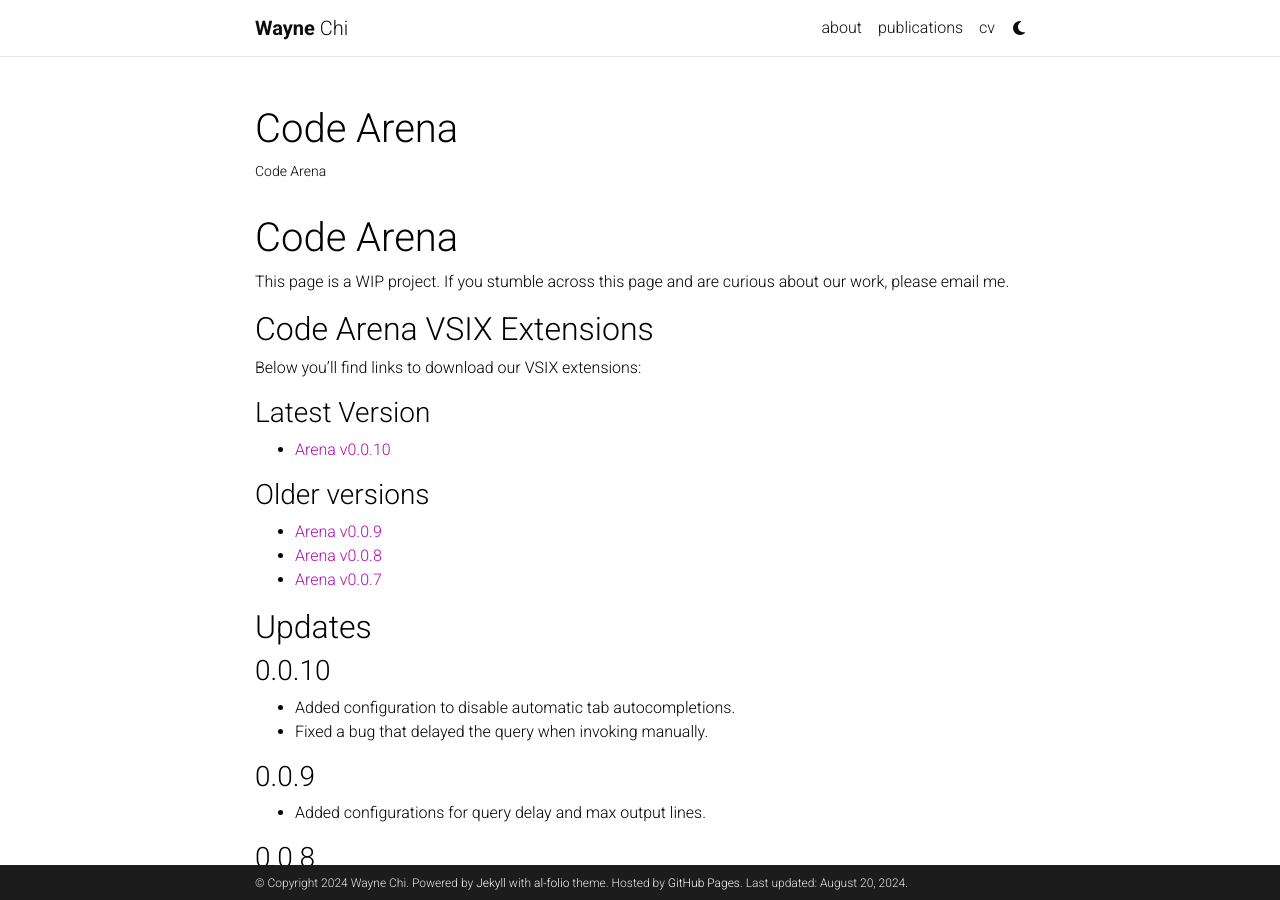
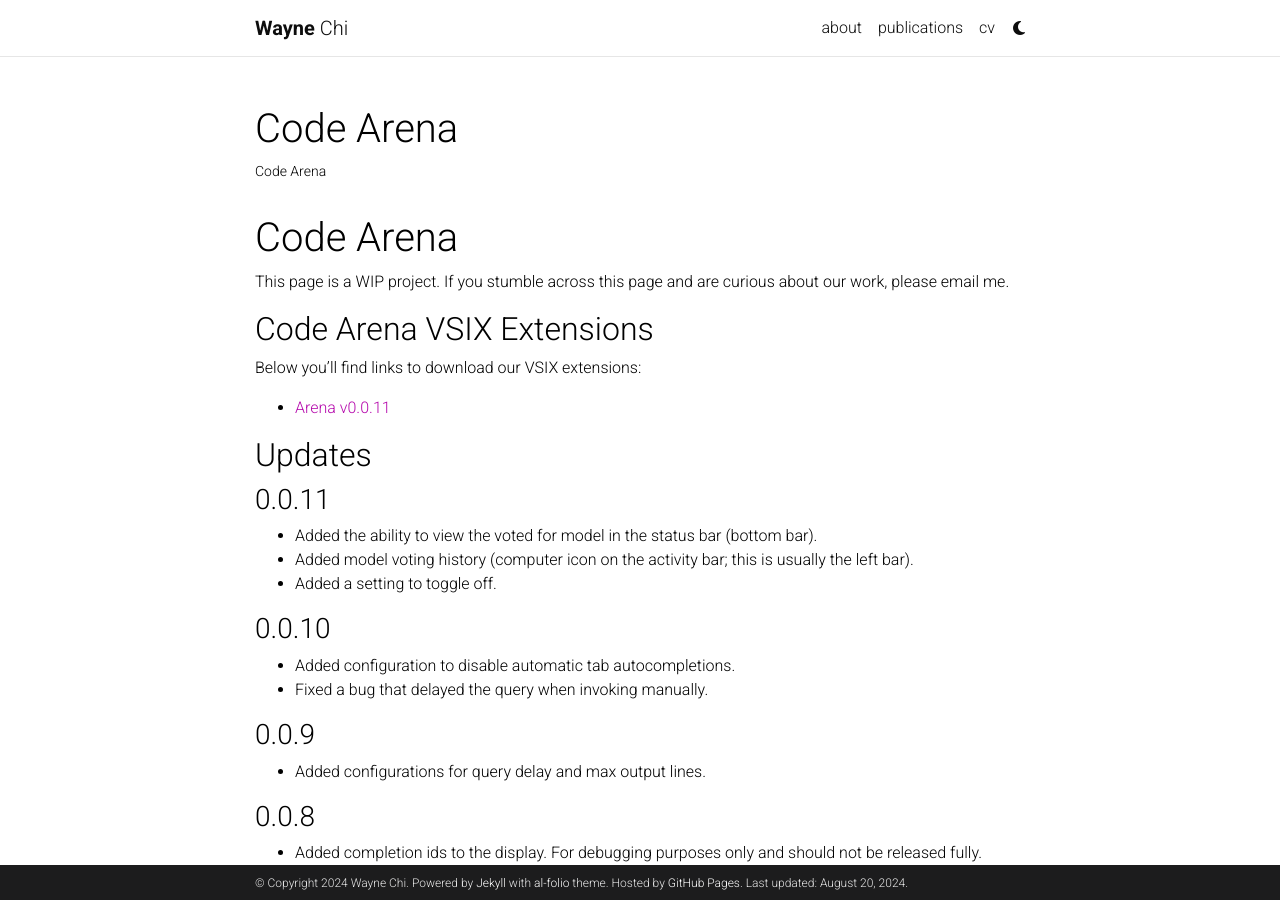
Before and after one commit to waynchi/waynchi.github.io, a Jekyll site: the page built from _pages/code-arena.md, in a window 1280 px wide and 900 px high. Built offline with Jekyll 4.4.1, drawn with Linux system fonts in a browser that asks for light colours; comment, search, counter and statistics services are not loaded; a style sheet for code colours, icons or effects is not loaded; some of the changed text lies outside the part shown.

Commit message:
Adding Code Arena v0.0.11

```diff
--- a/_pages/code-arena.md
+++ b/_pages/code-arena.md
@@ -15,15 +15,14 @@ This page is a WIP project. If you stumble across this page and are curious abou
 
 Below you'll find links to download our VSIX extensions:
 
-### Latest Version
-- [Arena v0.0.10](/assets/vsix/arena-0.0.10.vsix)
-
-### Older versions
-- [Arena v0.0.9](/assets/vsix/arena-0.0.9.vsix)
-- [Arena v0.0.8](/assets/vsix/arena-0.0.8.vsix)
-- [Arena v0.0.7](/assets/vsix/arena-0.0.7.vsix)
+- [Arena v0.0.11](/assets/vsix/arena-0.0.11.vsix)
 
 ## Updates
+
+### 0.0.11
+- Added the ability to view the voted for model in the status bar (bottom bar).
+- Added model voting history (computer icon on the activity bar; this is usually the left bar).
+- Added a setting to toggle off.
 
 ### 0.0.10
 - Added configuration to disable automatic tab autocompletions.
```
Also changed, not shown: other parts of _pages/code-arena.md (+6 -0 lines), 1 other file.
